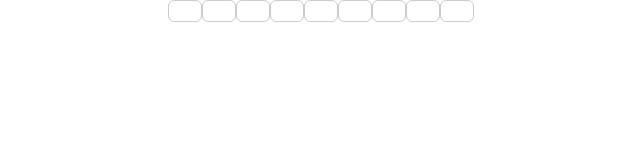
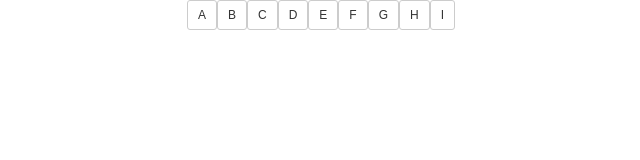
Before and after one commit to dtgoitia/test-bootstrap-react, a React (Create React App) app: page / in a window 1280 px wide. Shown: the top 160 px of the page, without its empty margins (319-959 px from the left). Built offline with nearby package versions, Linux system fonts and the light colour scheme.

Commit message:
Achieved!

```diff
--- a/package.json
+++ b/package.json
@@ -3,6 +3,7 @@
   "version": "0.1.0",
   "private": true,
   "dependencies": {
+    "prop-types": "^15.6.0",
     "react": "^16.0.0",
     "react-bootstrap": "^0.31.3",
     "react-dom": "^16.0.0",
@@ -13,5 +14,9 @@
     "build": "react-scripts build",
     "test": "react-scripts test --env=jsdom",
     "eject": "react-scripts eject"
+  },
+  "devDependencies": {
+    "eslint": "^4.8.0",
+    "eslint-plugin-react": "^7.4.0"
   }
 }
--- a/src/App.js
+++ b/src/App.js
@@ -1,6 +1,6 @@
 import './App.css';
 import React from 'react';
-import MyButton from './components/MyButton';
+import MyButtons from './components/MyButtons';
 
 const buttonArray = [
   "A",
@@ -18,11 +18,7 @@ class App extends React.Component {
   render() {
     return (
       <div className="App">
-        {
-          buttonArray.map((b, i) => {
-            return <MyButton key={i} b={b} />;
-          })
-        }
+        <MyButtons buttonArray={buttonArray} />
       </div>
     );
   }
--- a/src/components/MyButton.js
+++ b/src/components/MyButton.js
@@ -1,22 +1,14 @@
 import React from 'react';
 import { Button } from 'react-bootstrap';
-
-// const kk = c => {
-//   console.log('this:', c);
-//   console.log('this.props.children:', c.props);
-// };
 
 class MyButton extends React.Component {
   render() {
     const b = this.props.b;
-    return (
-      <Button
-        bsSize="large"
-        onClick={b.func}
-      >
-        {b.name}
-      </Button>
-    )
+    if (this.props.selected === true) {
+      return (<Button bsSize="large" onClick={this.props.updateSelected.bind(null, '')} active>{b}</Button>);
+    } else {
+      return (<Button bsSize="small" onClick={this.props.updateSelected.bind(null, b)}        >{b}</Button>);
+    }
   }
 }
 
--- /dev/null
+++ b/src/components/MyButtons.js
@@ -0,0 +1,35 @@
+import React from 'react';
+import MyButton from './MyButton';
+
+class MyButtons extends React.Component {
+  constructor(props){
+    super(props);
+    this.state = {
+      selected: ''
+    };
+
+    this.updateSelected = this.updateSelected.bind(this);
+  }
+
+  updateSelected(selectedName) {
+    this.setState({selected: selectedName});
+  }
+
+  render() {
+    console.log('this.state.selected:', this.state.selected);
+    return (
+      this.props.buttonArray.map((b,i) => {
+        return(
+          <MyButton
+            key={i}
+            b={b}
+            updateSelected={this.updateSelected}
+            selected={this.state.selected === b}
+          />
+        );
+      })
+    );
+  }
+}
+
+export default MyButtons;
```
Also changed, not shown: .eslintrc.json (added), 2 other files (tests, documents, lock files or other folders).
